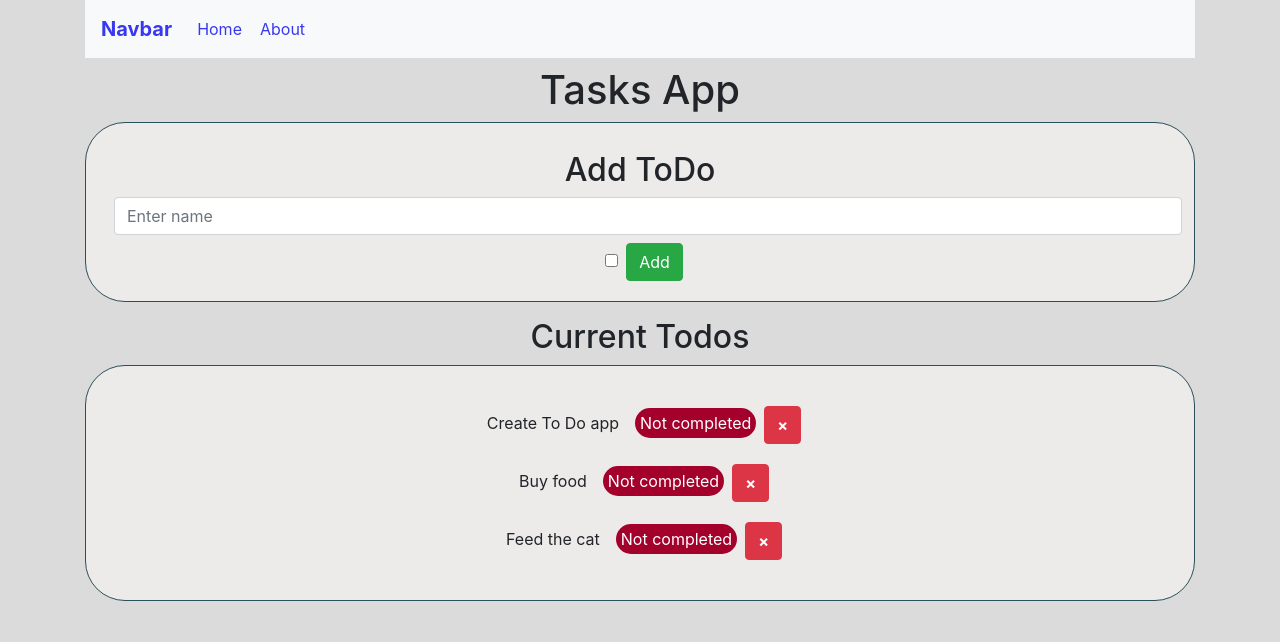
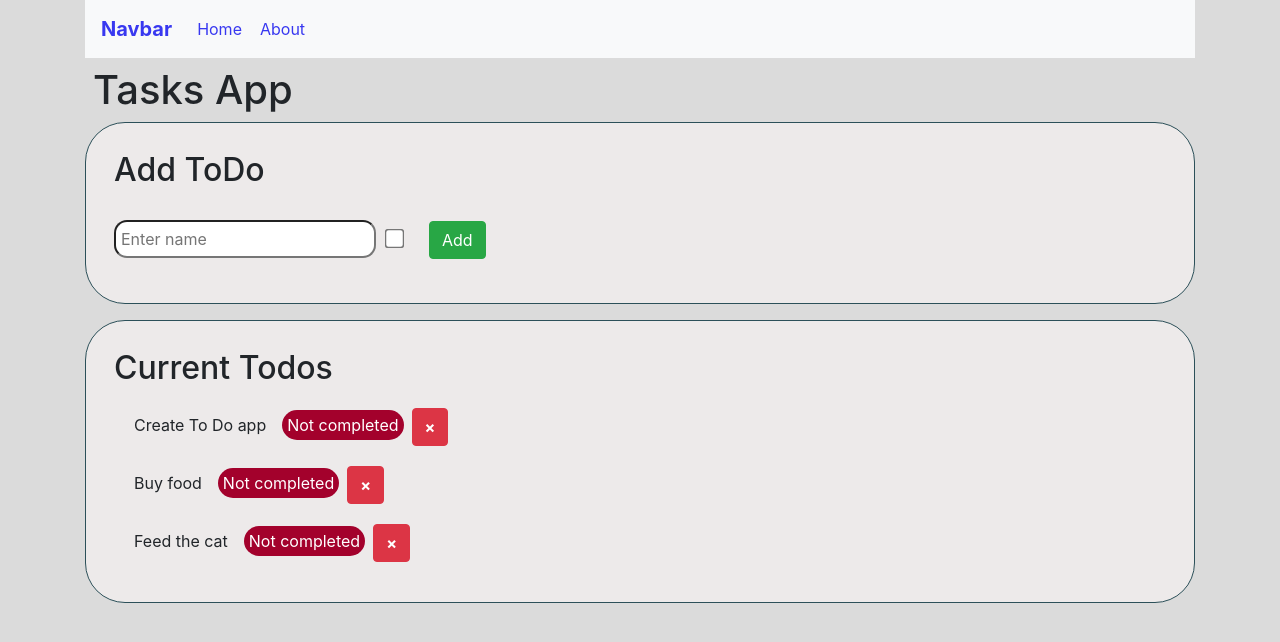
Before and after one commit to MartinKamenov/React-ToDoApp, a React (Create React App) app: page / in a window 1280 px wide. Shown: the top 642 px of the page. Built offline with nearby package versions, Linux system fonts and the light colour scheme.

Commit message:
Changed add todo form

```diff
--- a/src/components/todos/addTodo.jsx
+++ b/src/components/todos/addTodo.jsx
@@ -4,9 +4,9 @@ const AddToDo = (props) => {
     return (
         <div className="form-group col-xs-2 nav-fragment">
             <h2 className="m-2">Add ToDo</h2>
-            <input className="form-control m-2" placeholder="Enter name" type="text"/>
-            <input className="m-2" type="checkbox"/>
-            <button className="btn btn-success" onClick={props.onAdd}>Add</button>
+            <input className="m-2 todo-input" placeholder="Enter name" type="text"/>
+            <input className="m-1 checkbox" type="checkbox"/>
+            <button className="m-4 btn btn-success" onClick={props.onAdd}>Add</button>
         </div>
     );
 }
--- a/src/components/todos/css/todos.css
+++ b/src/components/todos/css/todos.css
@@ -26,6 +26,16 @@
 .delete-btn {
     font-weight: bold !important;
 }
-.header {
-    text-align: center;
+
+.todo-input {
+    padding: 5px;
+    border-radius: 13px;
 }
+
+.checkbox {
+    -ms-transform: scale(1.5); /* IE */
+    -moz-transform: scale(1.5); /* FF */
+    -webkit-transform: scale(1.5); /* Safari and Chrome */
+    -o-transform: scale(1.5); /* Opera */
+    padding: 10px;
+}
--- a/src/components/todos/todos.jsx
+++ b/src/components/todos/todos.jsx
@@ -44,8 +44,8 @@ class ToDos extends Component {
             <div>
                 <h1 className="m-2 header">Tasks App</h1>
                 <AddToDo onAdd={this.handleAdd}/>
-                <h2 className="m-2 header">Current Todos</h2>
                 <div className="nav-fragment">
+                    <h2 className="m-2 header">Current Todos</h2>
                     {this.state.todos.map((t, i) =>
                         <Todo key={i} todo={t} id={i} onChange={this.handleChange}
                         children={this.showStatusOfTodo(i)} onDelete={this.handleDelete}/>
--- a/src/index.css
+++ b/src/index.css
@@ -15,7 +15,6 @@ code {
 }
 
 .nav-fragment {
-  text-align: center;
   padding: 20px;
   border: 1px solid #2c5059;
   background-color: #edeaea;
```
